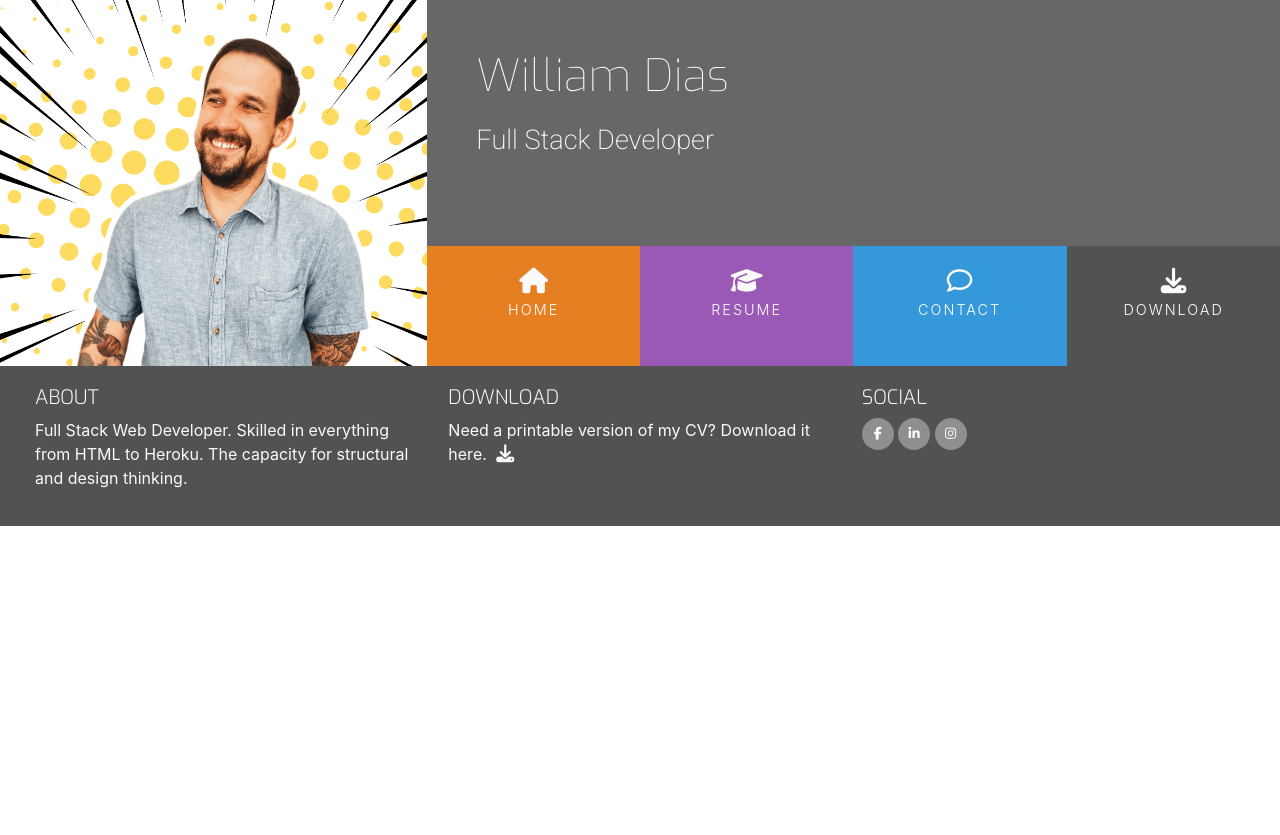
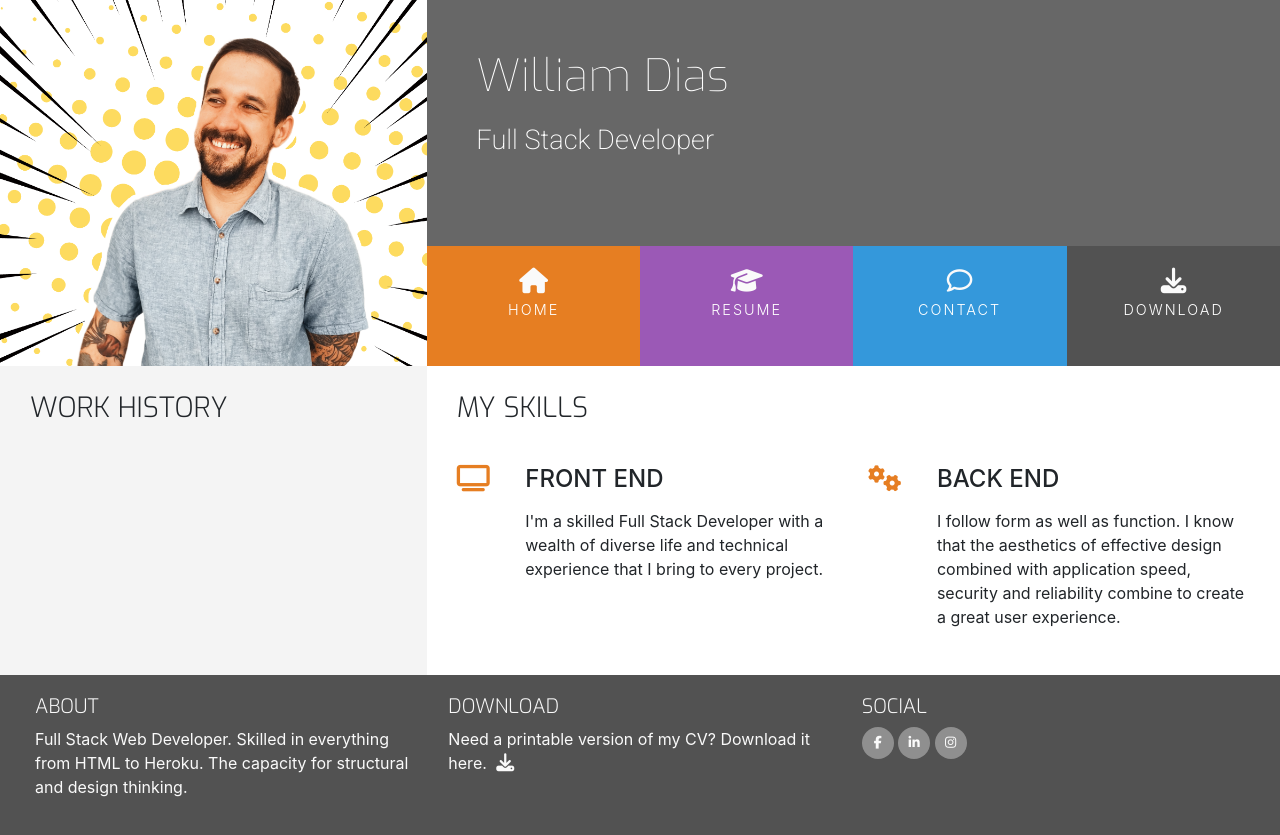
Before and after one commit to williampgdias/portfolio-code-institute, a plain HTML site: page resume.html in a window 1280 px wide. Before the commit the page ends 800 px from the top, so only its background shows below. Drawn offline with nearby package versions, Linux system fonts and the light colour scheme.

Commit message:
feat(resume.html): Reuse the content from index.html and apply to the resume file.

```diff
--- a/resume.html
+++ b/resume.html
@@ -67,7 +67,67 @@
 
     </header>
 
-    <section> </section>
+    <section class="container-fluid">
+        <div class="row">
+
+            <!-- Personal Item Section Starts -->
+            <div class="col-md-4 bg-color-personal-info section-column">
+                <div class="row">
+                    <div class="col-12">
+                        <h3 class="section-heading uppercase">
+                            Work History
+                        </h3>
+                    </div>
+                </div>
+            </div>
+            <!-- Personal Item Section Ends -->
+
+            <!-- About Me Section Starts -->
+            <div class="col-md-8 bg-color-three-reasons section-column">
+                <div class="row">
+                    <div class="col">
+                        <h3 class="section-heading uppercase">My Skills</h3>
+                    </div>
+                </div>
+                <div class="row">
+                    <div class="col-10 offset-1 offset-sm-0 col-sm-4 col-md-6">
+                        <div class="row">
+                            <div class="col-2">
+                                <i class="three-reasons-icon fa fa-tv" aria-hidden="true"></i>
+                            </div>
+                            <div class="col-10">
+                                <h4 class="three-reasons-heading uppercase">
+                                    Front End
+                                </h4>
+                                <p>
+                                    I'm a skilled Full Stack Developer with a wealth of diverse life and technical
+                                    experience that I bring to every project.
+                                </p>
+                            </div>
+                        </div>
+                    </div>
+                    <div class="col-10 offset-1 offset-sm-0 col-sm-4 col-md-6">
+                        <div class="row">
+                            <div class="col-2">
+                                <i class="three-reasons-icon fa fa-gears" aria-hidden="true"></i>
+                            </div>
+                            <div class="col-10">
+                                <h4 class="three-reasons-heading uppercase">
+                                    Back End
+                                </h4>
+                                <p>
+                                    I follow form as well as function. I know that the aesthetics of effective design
+                                    combined with application speed, security and reliability combine to create a great
+                                    user experience.
+                                </p>
+                            </div>
+                        </div>
+                    </div>
+                </div>
+            </div>
+            <!-- About Me Section Ends -->
+        </div>
+    </section>
 
     <footer class="container-fluid">
         <div class="row" id="footer-details">
```
